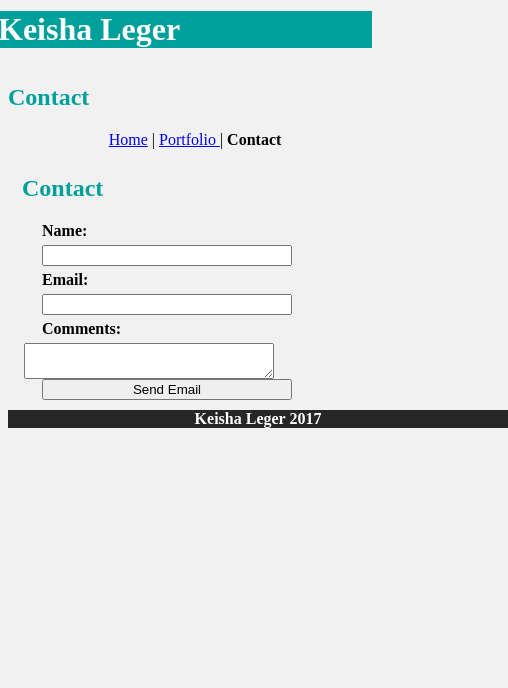
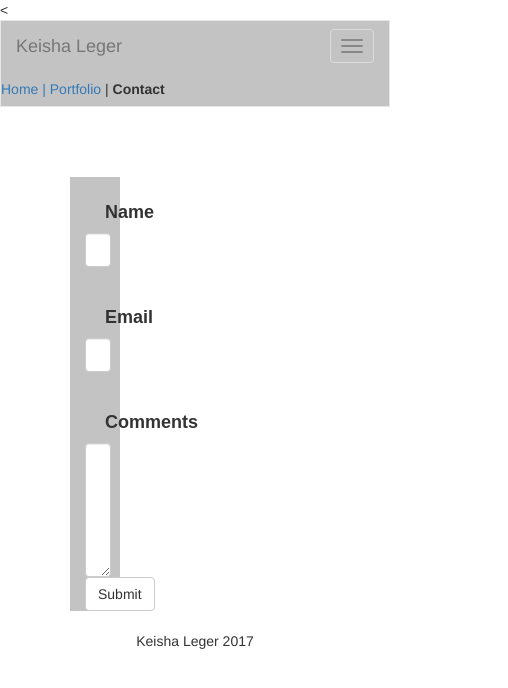
Before and after one commit to Kekee33/Basic-Portfolio, a plain HTML site: page contact.html in a window 390 px wide. Shown: the whole page, 508 px wide, since content can reach past the window. Drawn offline with nearby package versions, Linux system fonts and the light colour scheme.

Commit message:
added more bootstrap

```diff
--- a/contact.html
+++ b/contact.html
@@ -1,41 +1,55 @@
 <<!doctype <html>
     <html>
+
     <head>
         <meta charset="UTF-8">
         <title>Contact</title>
         <link rel="stylesheet" type="text/css" href="style.css">
+        <link rel="stylesheet" href="https://maxcdn.bootstrapcdn.com/bootstrap/3.3.7/css/bootstrap.min.css" integrity="sha384-BVYiiSIFeK1dGmJRAkycuHAHRg32OmUcww7on3RYdg4Va+PmSTsz/K68vbdEjh4u" crossorigin="anonymous">
     </head>
+    <!-- NAVIGATION BAR -->
+    <nav class="navbar navbar-default">
+        <div class="container">
+            <!-- Brand and toggle get grouped for better mobile display -->
+            <div class="navbar-header">
+                <button type="button" class="navbar-toggle collapsed" data-toggle="collapse" data-target="#bs-example-navbar-collapse-1" aria-expanded="false">
+                    <span class="sr-only">Toggle navigation</span>
+                    <span class="icon-bar"></span>
+                    <span class="icon-bar"></span>
+                    <span class="icon-bar"></span>
+                </button>
+                <a class="navbar-brand" href="#">Keisha Leger</a>
+            </div>
+            <!-- Collect the nav links, forms, and other content for toggling -->
+            <div class="buttons">
+                <ul class="nav navbar-nav navbar-right">
+                    <a href="index.html">Home | <a href="portfolio.html">Portfolio </a> | <b>Contact</b>
+                </ul>
+            </div>
+        </div>
+    </nav>
+    <!--Contact form-->
+    <form>
+    	<div class="container">
+        	<div class="form-group">
+            	<label for="name">Name</label>
+            		<input type="name" class="form-control" id="name">
+            </div>
+               <br>
+        			<div class="form-group">
+            			<label for="email">Email</label>
+            				<input type="email" class="form-control" id="email">
+            	    </div>
+    			<br>
 
-<body>
-
-	<!--Headline -->
-	<h1>Keisha Leger</h1>
-
-	<h2>Contact</h2>
-
-<center>
-	<a href="index.html">Home</a> | <a href="portfolio.html">Portfolio </a> | <b>Contact</b>
-</center>
-
-<div id="container1">
-		<form>
-			<fieldset>
-				<strong><h2>Contact</h2><strong>
-					<label class="lableone" for="name">Name: </label>
-					<input name="name"/>
-					<label for="email">Email: </label>
-					<input type="email" name="email">
-					<label for="comments">Comments: </label>
-					<textarea name= "comments"></textarea>
-					<input class="btn" type="submit" value="Send Email"/>
-				</fieldset>
+        			<label for="comments">Comments</label>
+        				<textarea class="form-control" rows="6">
+        				</textarea>
+        				<button type="submit" class="btn btn-default">Submit</button>
+		</div>
     </form>
-
-
     </body>
-
-
+    <br>
     <center><footer>Keisha Leger 2017</footer></center>
 
-
     </html>
--- a/style.css
+++ b/style.css
@@ -1,109 +1,60 @@
 body {
-background: #F1F1F1
+background: #c3c3c3;
+}
+
+.container {
+	background-color: #c3c3c3;
 }
 
 
-
-h1 {
-	background: #00A09A;
-	color: #FFFFFF;
-	position: relative;
-	bottom: 15px;
-	right: 10px;
-	margin-top: 0;
-}
-
-h2 {
-	color: #00A09A;
-}
-
-#buttons {
-	background: #FFFFFF
-	color:;
-	float: right;
-	bottom: 15px;
-	margin-top: 0
+form-group {
+	width: 50px;
+	border: 5px solid #ccc;
+	background-color: #c3c3c3;
+	margin: 50px 0 0 50px;
+	padding: 20px 0 0 0;
 
 }
 
- #technical_1 {
-		float: left;
+form {
+	width: 50px;
+	margin: 70px 0 0 70px;
+	background-color: #c3c3c3;
+	padding: 20px 0 0 0;
 }
 
-#technical_2 {
-	float: left;
+label {
+	display: block;
+	margin: 5px 0 5px 20px;
+	font: 18px sans-serif;
+	color:;
+	padding-bottom: 5px;
 }
 
-
-#people_1 {
-	position: absolute;
-	top: 150px;
-	left: 300px;
+input {
+	width: 500px;
+	margin: 0 0 0 20px;
 }
 
-#nature_1 {
-	position: absolute;
-	top: 300px
-	left: 300px;
+form-control {
+	width: 50px;
+	margin: 50px 0 0 50px;
 }
 
-#food_1 {
+fieldset {
+	border: none;
+	background-color: #f6f6f6
+	padding: 0 0 20 0;
 
+.{
+	background: #B3A046;
 }
 
-#container2 {
-	background: #FFFFFF;
-	width: 600px;
-	border: 5px #FFFFFF;
-	background-color: #FFFFFF;
-	margin: 50px;
-	padding: 20px 0;
-	float: left;
-}
-
-#container2 {
-	background: #FFFFFF;
-	width: 1600px;
-	border: 5px #FFFFFF;
-	background-color: #FFFFFF;
-	margin: 50px;
-	padding: 20px 0;
-	float: left;
-}
-
-
 footer {
-	background: #262626;
+	background: #ffffff;
 	color: #FFFFFF;
 	top: 10px;
 	bottom: 10px;
 	padding: 5px
 	font-size: 12px;
 }
-
-form {
-	width: 500px;
-	margin: 0 auto;
-}
-
-label {
-	display: block;
-	margin: 5px 0 5px 20px;
-	font: sans-serif;
-	color:;
-}
-
-input {
-	width: 250px;
-	margin: 0 0 0 20px;
-}
-
-textarea {
-	width:250px;
-	margin: 0 0 0 2px;
-}
-
-fieldset {
-	border: none;
-	background-color: #f6f6f6
-	padding: 0 0 20 0;
```
Also changed, not shown: index.html (+40 -18 lines), portfolio.html (+52 -27 lines). Lines whose indentation alone changed are shown as unchanged.
